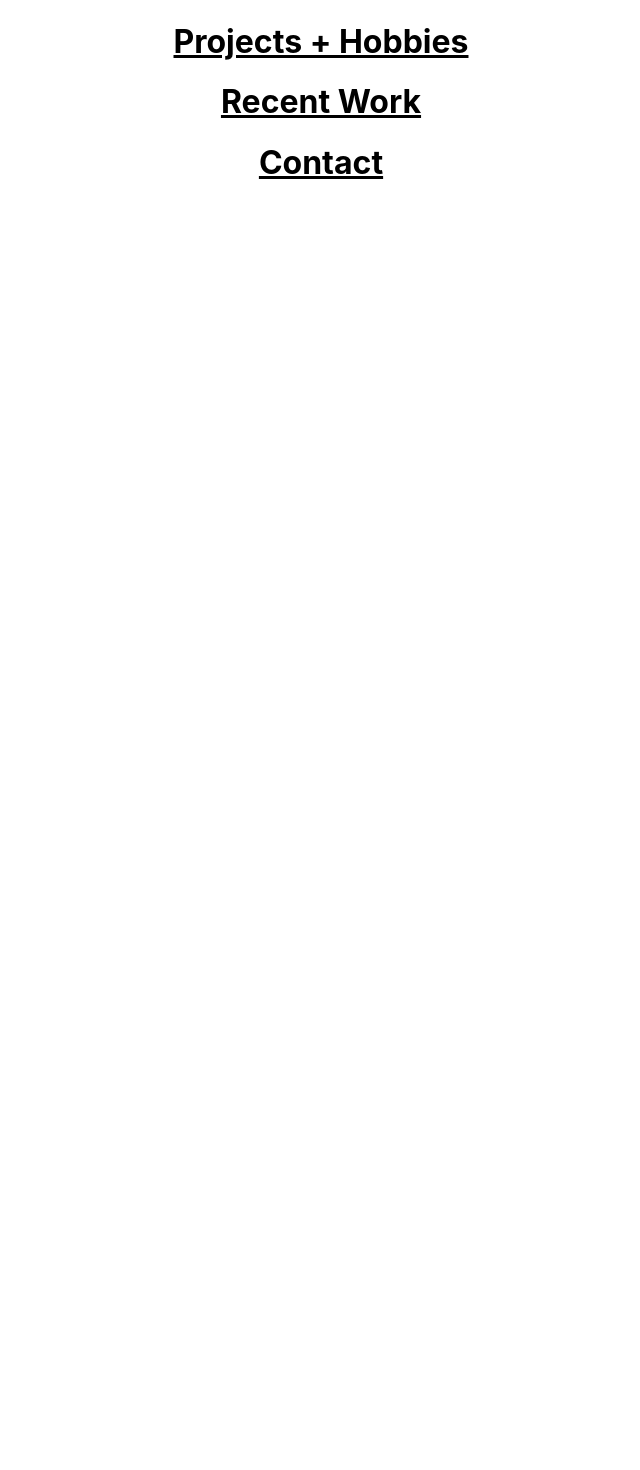
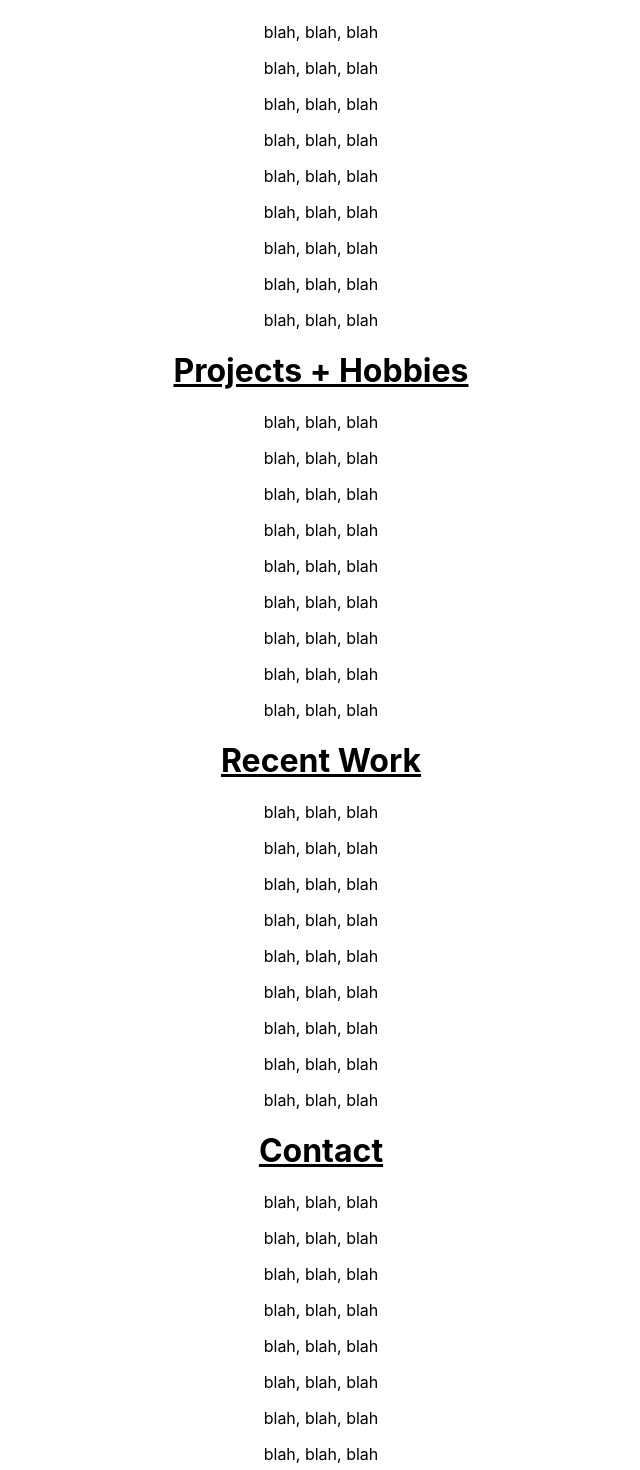
Before and after one commit to ldb385/PersonalWebsite, a React (Create React App) app: page / in a window 1280 px wide. Shown: the part 1020-2490 px from the top of the page, without its empty margins (319-959 px from the left). Before the commit the page ends 1223 px from the top, so only its background shows below. Built offline with nearby package versions, Linux system fonts and the light colour scheme.

Commit message:
updated layout of personal website

```diff
--- a/src/App.js
+++ b/src/App.js
@@ -117,18 +117,54 @@ function App() {
 
       <div class="section" id="about" ref={about}>
         <h1 className="Title">About Me</h1>
+        <p> blah, blah, blah </p>
+        <p> blah, blah, blah </p>
+        <p> blah, blah, blah </p>
+        <p> blah, blah, blah </p>
+        <p> blah, blah, blah </p>
+        <p> blah, blah, blah </p>
+        <p> blah, blah, blah </p>
+        <p> blah, blah, blah </p>
+        <p> blah, blah, blah </p>
       </div>
 
       <div class="section" id="projects" ref={projects}>
         <h1 className="Title">Projects + Hobbies</h1>
+        <p> blah, blah, blah </p>
+        <p> blah, blah, blah </p>
+        <p> blah, blah, blah </p>
+        <p> blah, blah, blah </p>
+        <p> blah, blah, blah </p>
+        <p> blah, blah, blah </p>
+        <p> blah, blah, blah </p>
+        <p> blah, blah, blah </p>
+        <p> blah, blah, blah </p>
       </div>
 
       <div class="section" id="work" ref={work}>
         <h1 className="Title">Recent Work</h1>
+        <p> blah, blah, blah </p>
+        <p> blah, blah, blah </p>
+        <p> blah, blah, blah </p>
+        <p> blah, blah, blah </p>
+        <p> blah, blah, blah </p>
+        <p> blah, blah, blah </p>
+        <p> blah, blah, blah </p>
+        <p> blah, blah, blah </p>
+        <p> blah, blah, blah </p>
       </div>
 
       <div class="section" id="contact" ref={contact}>
         <h1 className="Title">Contact</h1>
+        <p> blah, blah, blah </p>
+        <p> blah, blah, blah </p>
+        <p> blah, blah, blah </p>
+        <p> blah, blah, blah </p>
+        <p> blah, blah, blah </p>
+        <p> blah, blah, blah </p>
+        <p> blah, blah, blah </p>
+        <p> blah, blah, blah </p>
+        <p> blah, blah, blah </p>
       </div>
 
     </div>
```
Also changed, not shown: 1 other file (tests, documents, lock files or other folders).
